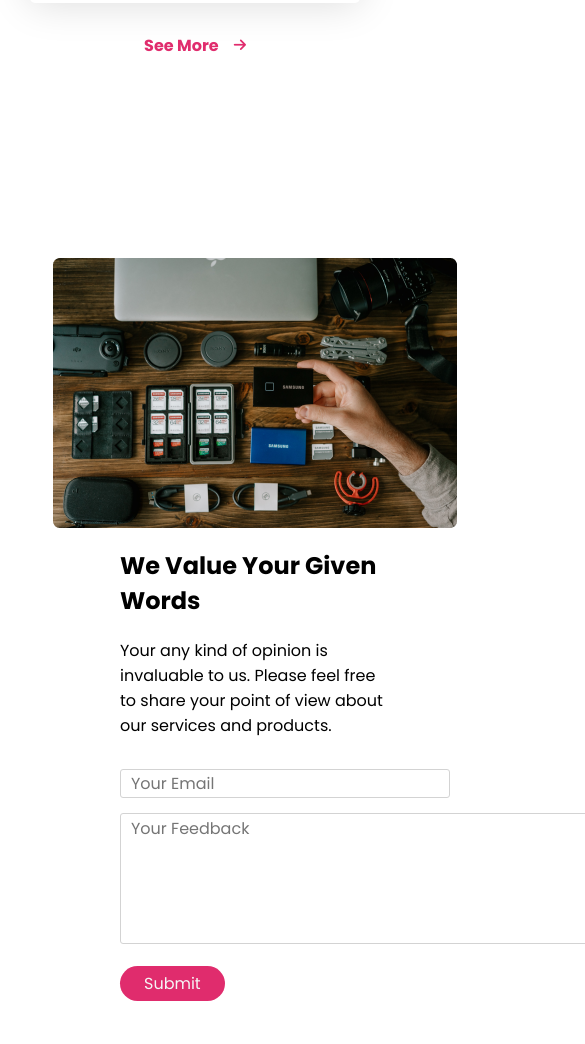
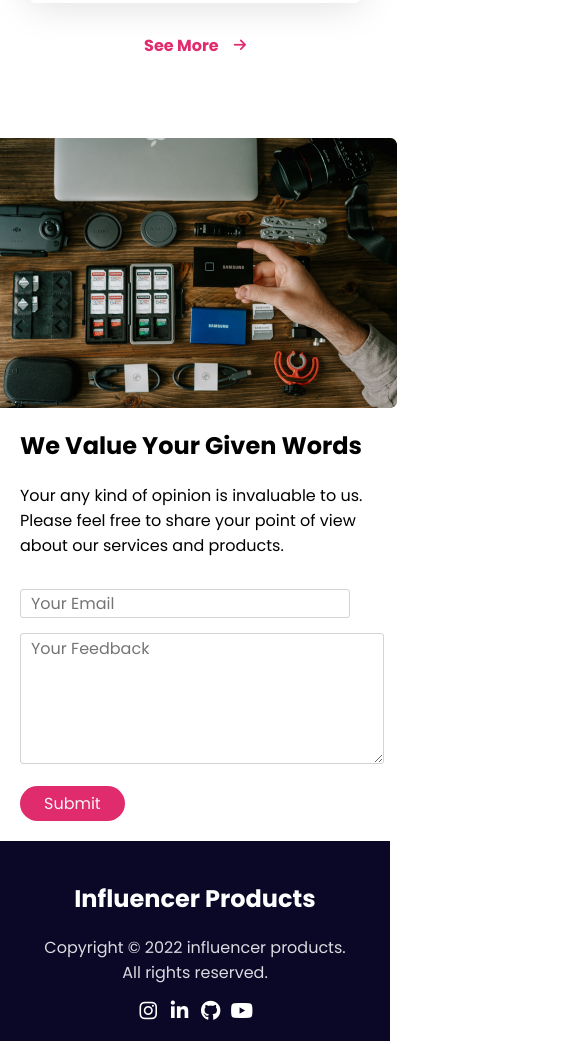
Before and after one commit to anthony-aura/assignment-web-2, a plain HTML site: page index.html in a window 390 px wide. Shown: the part 5624-6668 px from the top of the page, 585 px wide, since content can reach past the window. Drawn offline with Linux system fonts and the light colour scheme.

Commit message:
query updated

```diff
--- a/style.css
+++ b/style.css
@@ -256,11 +256,6 @@ padding: 0;
        font-weight: 500;
    }
 
-   .social-icons{
-    font-size: 20px;
-    display: grid;
-    grid-template-columns: repeat(4, 8%);
-    justify-content: center;
 }
 .pagination a{
     width: 100%;
@@ -271,8 +266,9 @@ padding: 0;
 .bonus-section{
     display: flex;
     flex-direction: column;
-    padding-right: 0;
+    padding: 0 20px 0 20px;
     margin: 0;
+    margin-bottom: 20px;
 }
 .bonus-section-left img{
     width: 200%;
@@ -282,6 +278,14 @@ padding: 0;
     padding: 0;
     margin: 20px 0 0 0;
 }
+textarea{
+    width: 100%;
+}
+.social-icons{
+    font-size: 20px;
+    display: grid;
+    grid-template-columns: repeat(4, 8%);
+    justify-content: center;
 }
 
 /* ----Tablet Devices----
```
